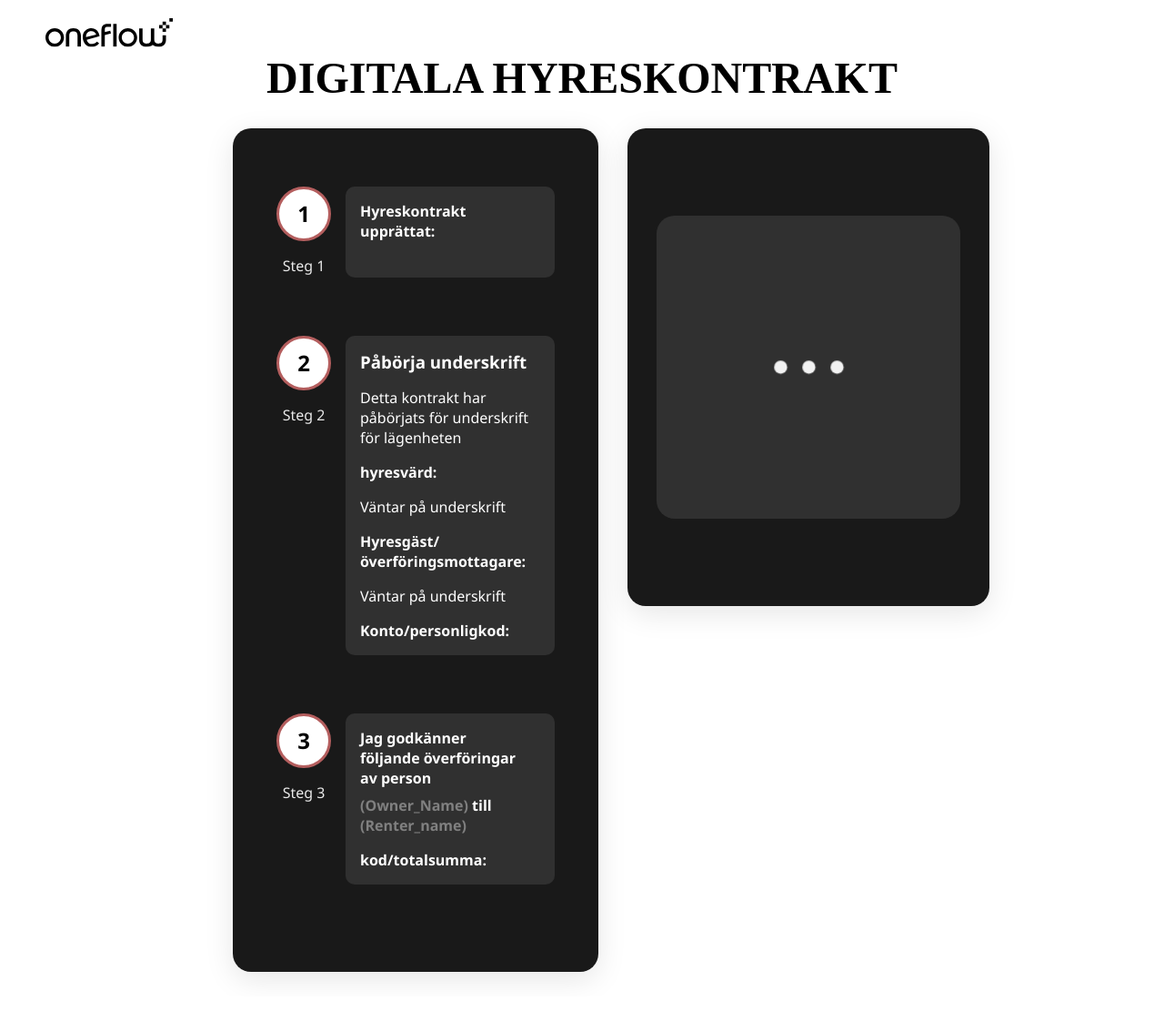
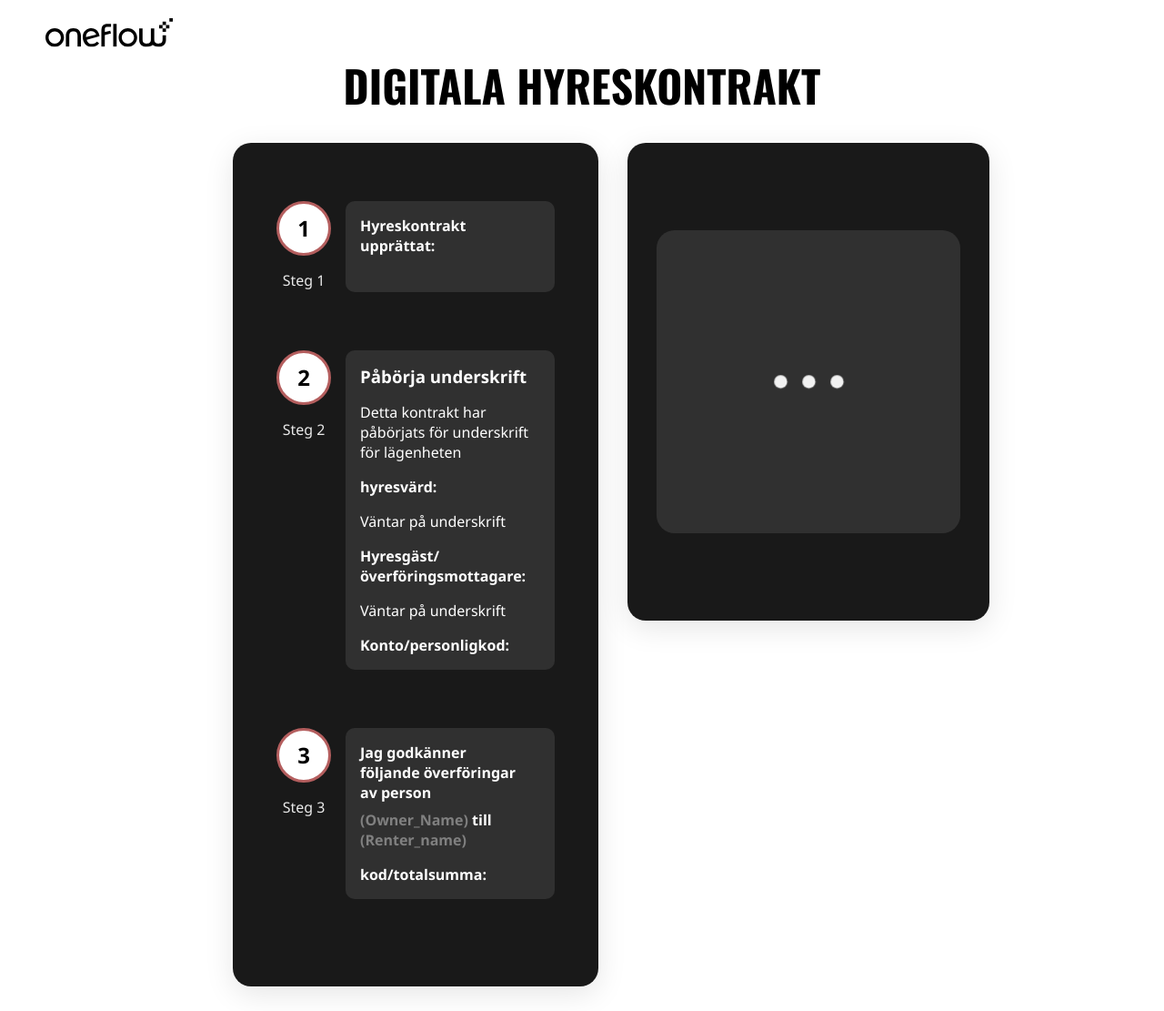
Before and after one commit to humbledneuron/qr_overlay, a Flask app: page / in a window 1280 px wide. Shown: the whole page at 91% size. Before the commit the page ends 1076 px from the top, so only its background shows below. Run offline with Flask 3, Linux system fonts and the light colour scheme; some libraries are stand-ins or nearby versions.

Commit message:
added the oswald font for main Heading from google fonts online

```diff
--- a/static/css/style.css
+++ b/static/css/style.css
@@ -45,8 +45,13 @@
     font-size: 2.2rem;
     color: black;
     font-size: 48px;
-    font-family: "Sweden Sans";
+    /* font-family: "Oswald"; */
     margin-top: 0.4rem;
+
+    font-family: "Oswald", sans-serif;
+    font-optical-sizing: auto;
+    font-weight: 700;
+    font-style: normal;
 }
 
 #textContainer p {
--- a/templates/index.html
+++ b/templates/index.html
@@ -4,6 +4,11 @@
     <meta charset="UTF-8">
     <meta name="viewport" content="width=device-width, initial-scale=1.0">
     <title>QR Code Scanner</title>
+
+    <link rel="preconnect" href="https://fonts.googleapis.com">
+    <link rel="preconnect" href="https://fonts.gstatic.com" crossorigin>
+    <link href="https://fonts.googleapis.com/css2?family=Oswald:wght@700&display=swap" rel="stylesheet">
+
     <!-- <link href="https://cdnjs.cloudflare.com/ajax/libs/font-awesome/6.0.0/css/all.min.css" rel="stylesheet"> -->
     <link rel="stylesheet" href="{{ url_for('static', filename='css/style.css') }}">
     <script src="https://cdnjs.cloudflare.com/ajax/libs/socket.io/4.0.1/socket.io.js"></script>
```
